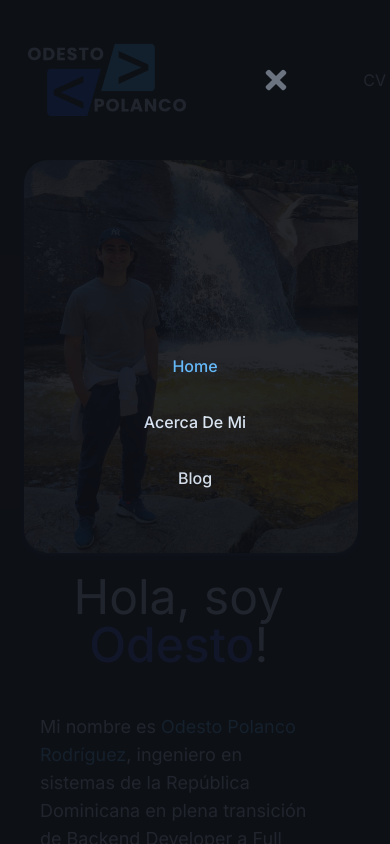
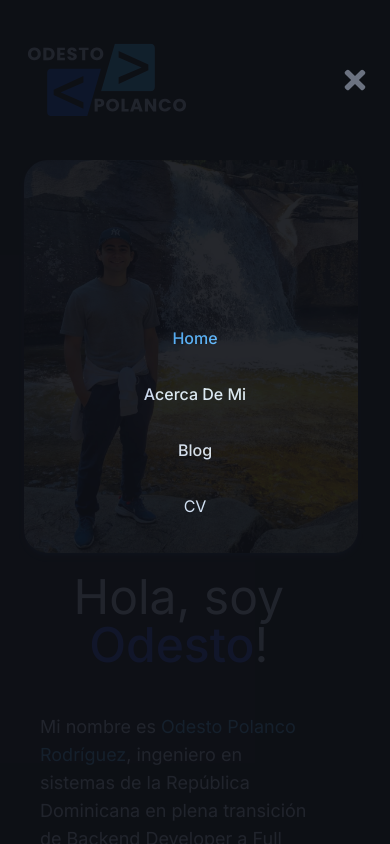
Before and after one commit to otsedo/odestopolanco.com, a Next.js app: page / in a window 390 px wide. Both pictures are taken after a click on the element 363 px from the left and 80 px from the top of the page. Shown: the top 844 px of the page. Built offline with nearby package versions, Linux system fonts and the light colour scheme.

Commit message:
Updating links

```diff
--- a/components/NavLinks.tsx
+++ b/components/NavLinks.tsx
@@ -50,9 +50,11 @@ export default function NavLinks() {
                     {link.name}
                   </Link>
                 </li>
+
               ))}
+              <a href='CV_Odesto_Polanco.pdf' target="blank">CV</a>
             </ul >
-            <a href='CV_Odesto_Polanco.pdf' target="blank">CV</a>
+
           </>
         )
       }
```
